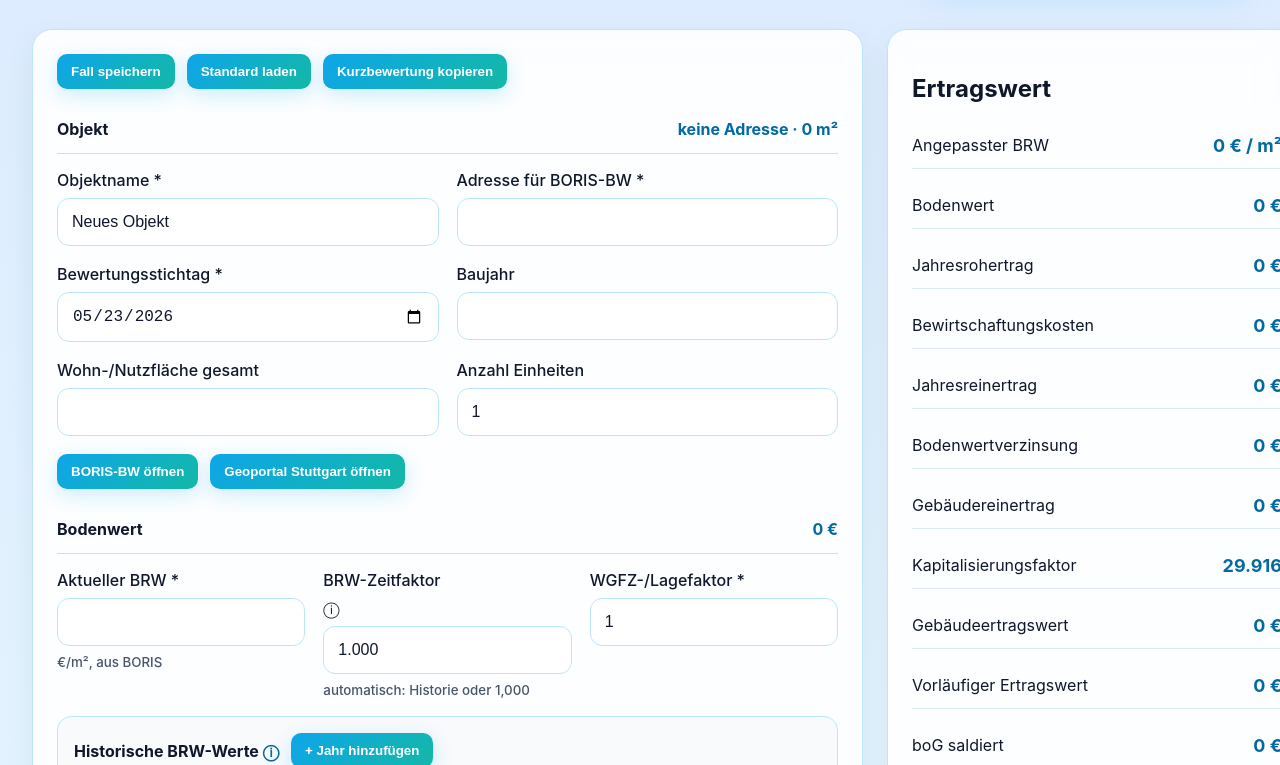
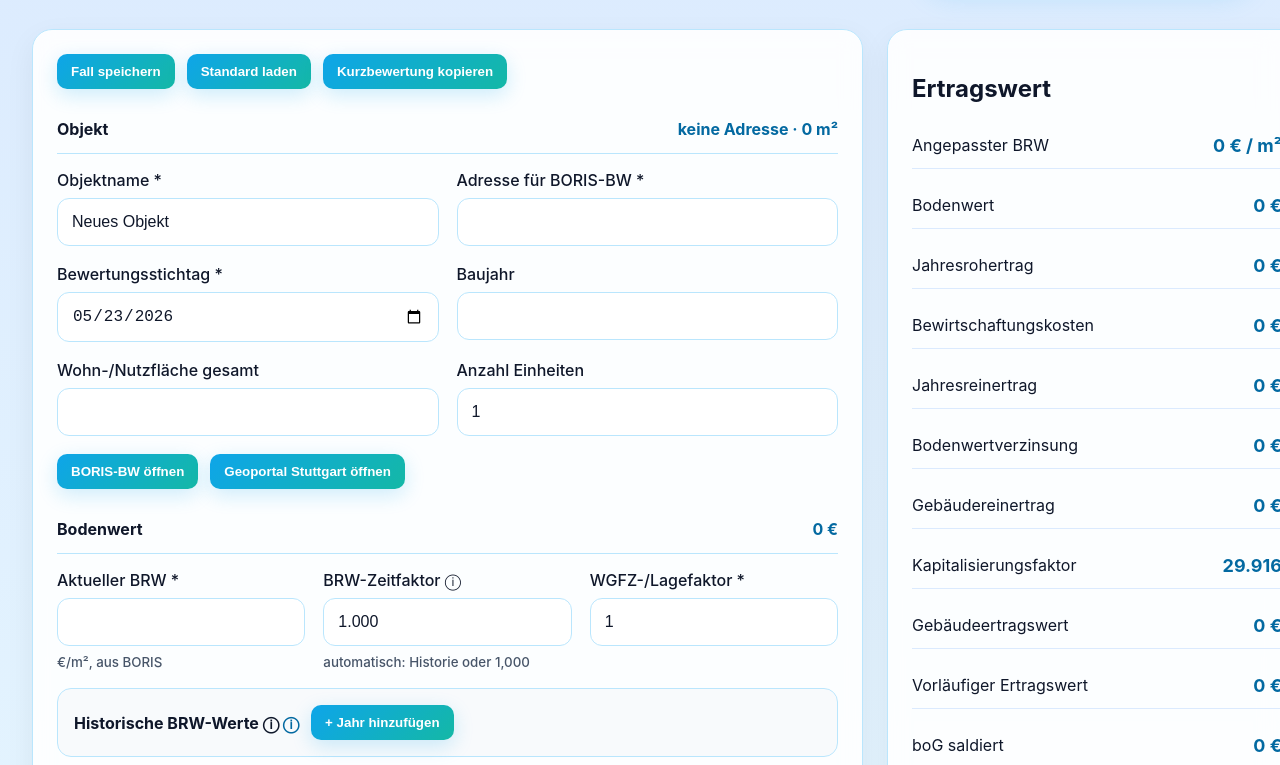
Before and after one commit to wantsics/ImmoWert, a plain HTML site: page index.html in a window 1280 px wide. Shown: the part 185-950 px from the top of the page. Drawn offline with Linux system fonts and the light colour scheme.

Commit message:
Inline and unify info tooltips

```diff
--- a/index.html
+++ b/index.html
@@ -49,15 +49,14 @@
           <summary><span>Bodenwert</span><strong id="landSummary">–</strong></summary>
           <div class="section-body grid three">
             <label>Aktueller BRW *<input type="number" id="baseLandValuePerSqm" min="0" step="10" required /><small>€/m², aus BORIS</small></label>
-            <label>BRW-Zeitfaktor <span title="Berechnung: Bewertungsjahr = Jahr des Bewertungsstichtags. Aktuelles BRW-Jahr = Bewertungsjahr - 1. Ohne historische BRW-Werte gilt Faktor 1,000. Mit Historie wird der lineare Trend aus historischem BRW bis aktuellem BRW gebildet und auf das Bewertungsjahr fortgeschrieben. Faktor = extrapolierter BRW / aktueller BRW.">ⓘ</span><input type="number" id="timeAdjustmentFactor" readonly /><small>automatisch: Historie oder 1,000</small></label>
+            <label><span class="label-line">BRW-Zeitfaktor <span class="info-tooltip" data-tooltip="Berechnung: Bewertungsjahr = Jahr des Bewertungsstichtags. Aktuelles BRW-Jahr = Bewertungsjahr - 1. Ohne historische BRW-Werte gilt Faktor 1,000. Mit Historie wird der lineare Trend aus historischem BRW bis aktuellem BRW gebildet und auf das Bewertungsjahr fortgeschrieben. Faktor = extrapolierter BRW / aktueller BRW.">ⓘ</span></span><input type="number" id="timeAdjustmentFactor" readonly /><small>automatisch: Historie oder 1,000</small></label>
             <label>WGFZ-/Lagefaktor *<input type="number" id="landFeatureFactor" min="0" step="0.01" required /></label>
 
             <div class="full-width history-block">
               <div class="section-title-inline">
-                <strong>Historische BRW-Werte</strong>
+                <strong>Historische BRW-Werte <span class="info-tooltip" data-tooltip="Optional. Die Jahre werden automatisch aus dem Bewertungsstichtag abgeleitet: Zieljahr = Bewertungsjahr, aktuelles BRW-Jahr = Zieljahr - 1. Ohne Historie bleibt der BRW-Zeitfaktor 1,000.">ⓘ</span></strong>
                 <button type="button" id="addBrwHistory">+ Jahr hinzufügen</button>
               </div>
-              <p class="mini-hint">Optional. Jahre werden automatisch aus Bewertungsstichtag abgeleitet: Zieljahr = Bewertungsjahr, aktuelles BRW-Jahr = Zieljahr - 1. Ohne Historie bleibt der Faktor 1,000.</p>
               <div id="brwHistoryContainer" class="history-list"></div>
             </div>
 
```
